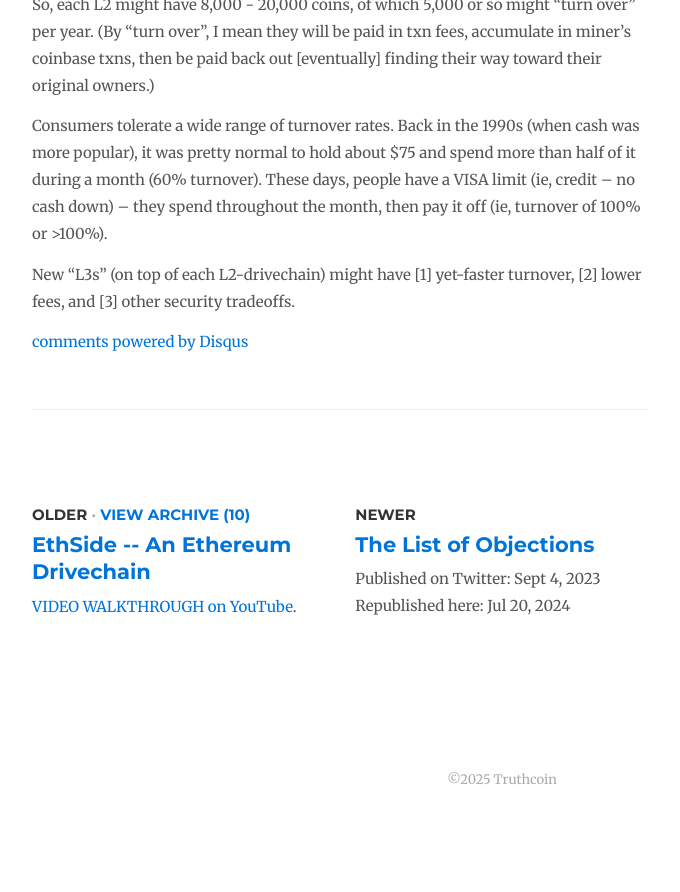
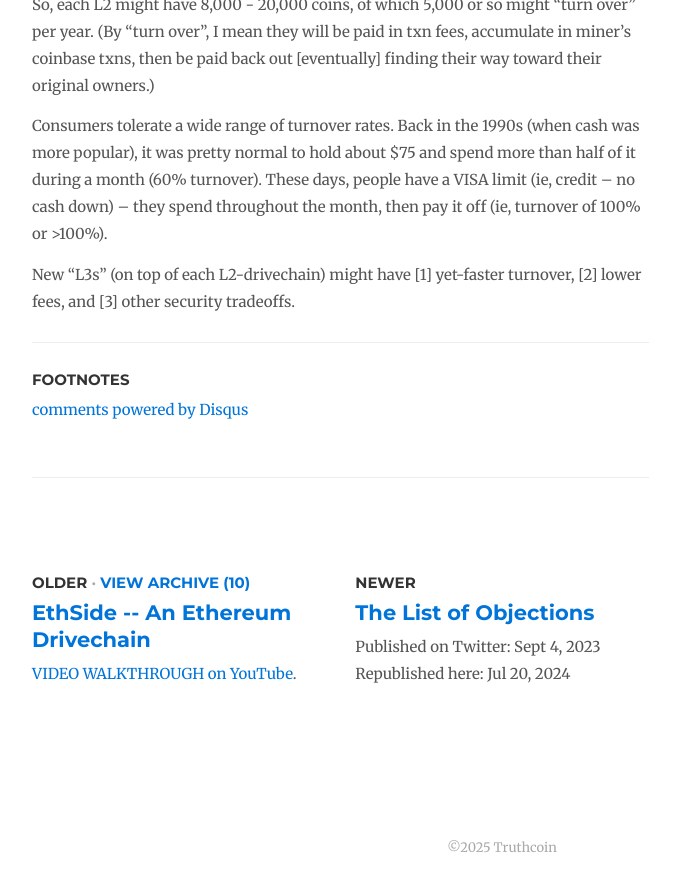
Before and after one commit to drivechain-project/drivechain.info, a Jekyll site: the page built from _posts/2023-09-09-fees.md, in a window 1280 px wide and 900 px high, scrolled down 3360 px. Shown: the top 892 px of the window, without its empty margins (138-818 px from the left). Built offline with Jekyll 4.4.1, drawn with Linux system fonts in a browser that asks for light colours; comment, search, counter and statistics services are not loaded; before the commit the page ends 4192 px from its top, so only the background shows below that.

Commit message:
add line for footnotes
better formatting

```diff
--- a/_posts/2023-09-09-fees.md
+++ b/_posts/2023-09-09-fees.md
@@ -111,3 +111,7 @@ So, each L2 might have 8,000 - 20,000 coins, of which 5,000 or so might "turn ov
 Consumers tolerate a wide range of turnover rates. Back in the 1990s (when cash was more popular), it was pretty normal to hold about $75 and spend more than half of it during a month (60% turnover). These days, people have a VISA limit (ie, credit -- no cash down) -- they spend throughout the month, then pay it off (ie, turnover of 100% or >100%).
 
 New "L3s" (on top of each L2-drivechain) might have [1] yet-faster turnover, [2] lower fees, and [3] other security tradeoffs.
+
+---
+
+### Footnotes
```
